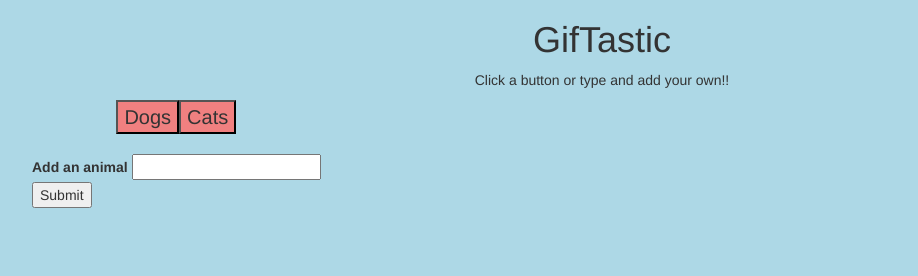
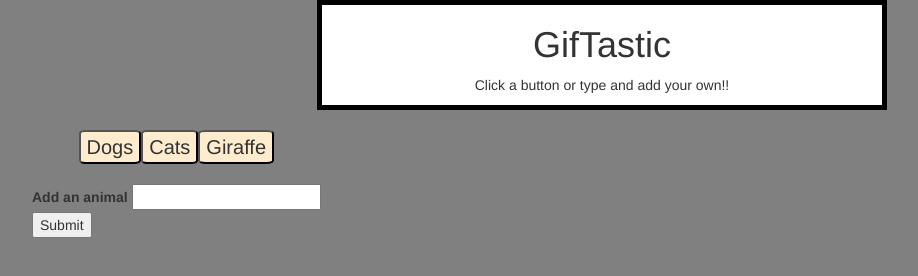
Before and after one commit to kayjlou/GifTastic, a plain HTML site: page index.html in a window 1280 px wide. Shown: the whole page, without its empty margins (38-956 px from the left). Drawn offline with nearby package versions, Linux system fonts and the light colour scheme.

Commit message:
Updated css

```diff
--- a/css/styles.css
+++ b/css/styles.css
@@ -1,16 +1,30 @@
 body {
-  background-color: lightblue;
+  /* background-image: url("../assets/images/background.jpg"); */
+  background-repeat: repeat;
+  background: gray;
 }
 
 .header {
   text-align: center;
+  background-color: white;
+  border: 5px solid black;
+  width: 50%;
+  margin: auto;
 }
 
 #buttons-view {
+  padding: 20px;
   text-align: center;
+  margin: auto;
 }
 
 button {
-  background-color: lightcoral;
+  /* padding: 10px; */
+  background-color: blanchedalmond;
   font-size: 20px;
+  border-radius: 10%;
+  -webkit-border-radius: 10%;
+  -moz-border-radius: 10%;
+  -ms-border-radius: 10%;
+  -o-border-radius: 10%;
 }
--- a/index.html
+++ b/index.html
@@ -22,9 +22,9 @@
       </div>
 
       <!-- Buttons go here -->
+      <div class="btnContainer">
         <div class="btn-group btn-group-lg">
           <div id="buttons-view"></div>
-        <br />
 
           <!-- Form that will make the button -->
           <form id="button-form">
@@ -35,15 +35,17 @@
             <input id="add-animal" type="submit" value="Submit" />
           </form>
         </div>
+      </div>
 
       <!-- Gifs go here -->
       <div id="gif-view"></div>
     </div>
 
     <script src="https://cdnjs.cloudflare.com/ajax/libs/jquery/3.2.1/jquery.min.js"></script>
+
     <script type="text/javascript">
       //Array of buttons
-      var topics = ["Dogs", "Cats"];
+      var topics = ["Dogs", "Cats", "Giraffe"];
 
       //This will put gif URL into the html
       function displayGif() {
```
Lines whose indentation alone changed are shown as unchanged.
